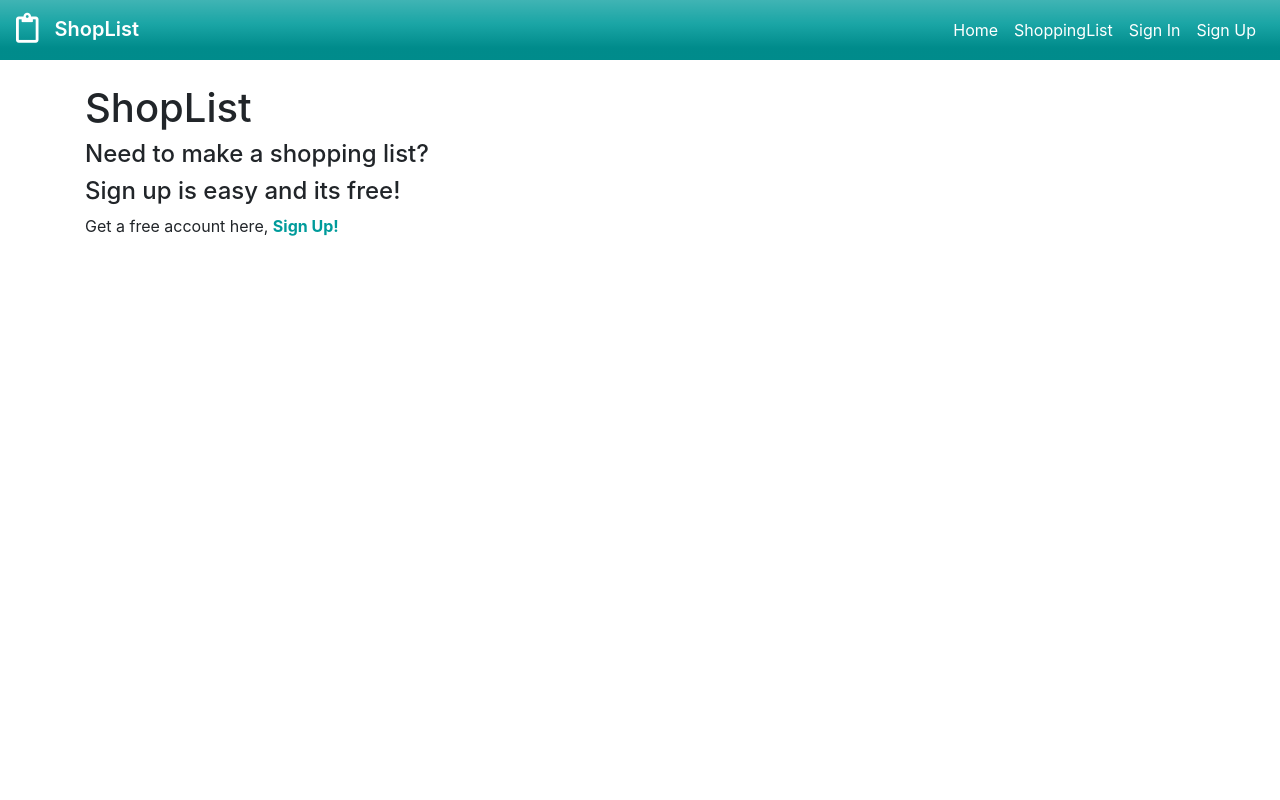
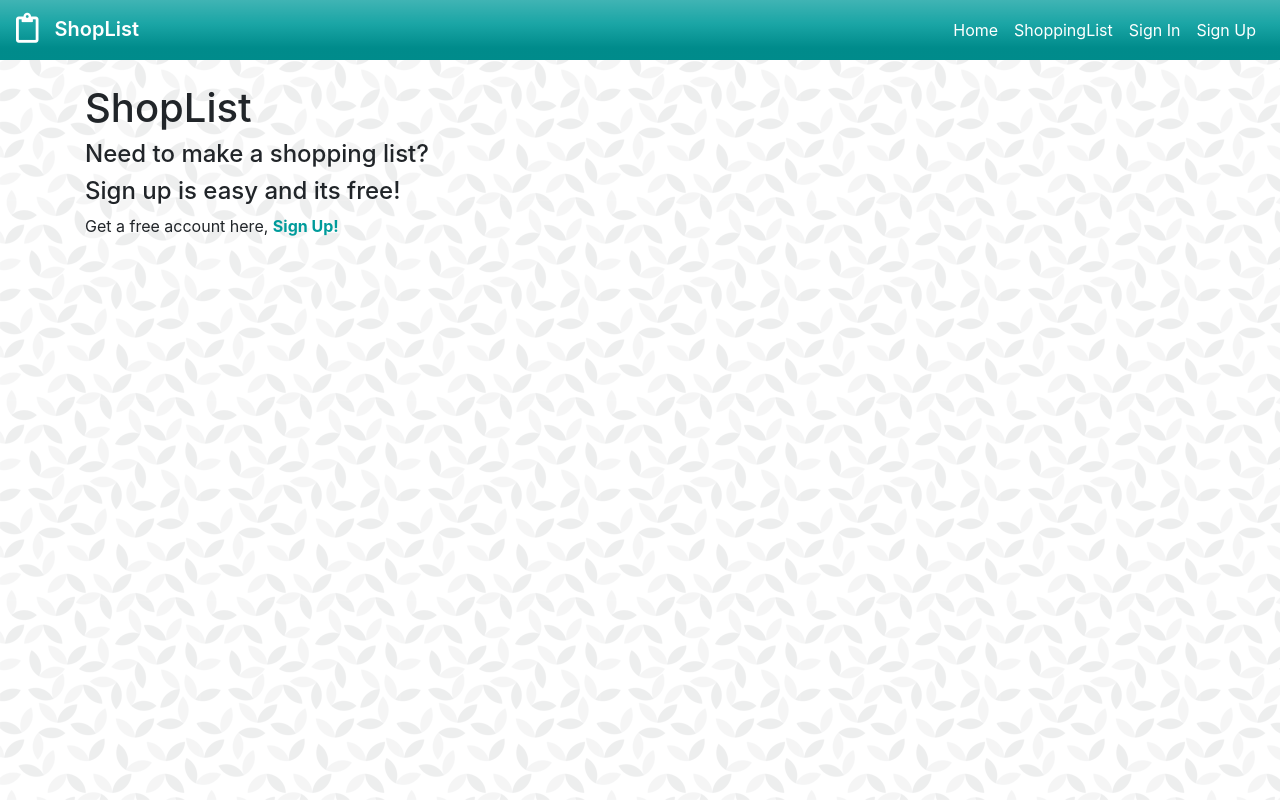
Before and after one commit to JosephThomasVasquez/simpleShop-RF, a React (Create React App) app in the folder client/: page / in a window 1280 px wide. Built offline with nearby package versions, Linux system fonts and the light colour scheme; no server answers.

Commit message:
Added background image to ody

```diff
--- a/client/src/App.css
+++ b/client/src/App.css
@@ -20,7 +20,14 @@
 }
 
 .nav-profile-icon {
-margin-right: 5px;
+  margin-right: 5px;
+}
+
+/* BODY STYLES BG and STUFF */
+
+body {
+  background-image: url(./images/geometric-leaves.png);
+  background-repeat: repeat;
 }
 
 /* SIGN IN STYLES */
@@ -102,5 +109,5 @@ ul {
 /* PROFILE VIEW STYLING */
 
 .profile-displayname {
-  color: #FC7A57;
+  color: #fc7a57;
 }
```
Also changed, not shown: client/src/images/geometric-leaves.png (added).
